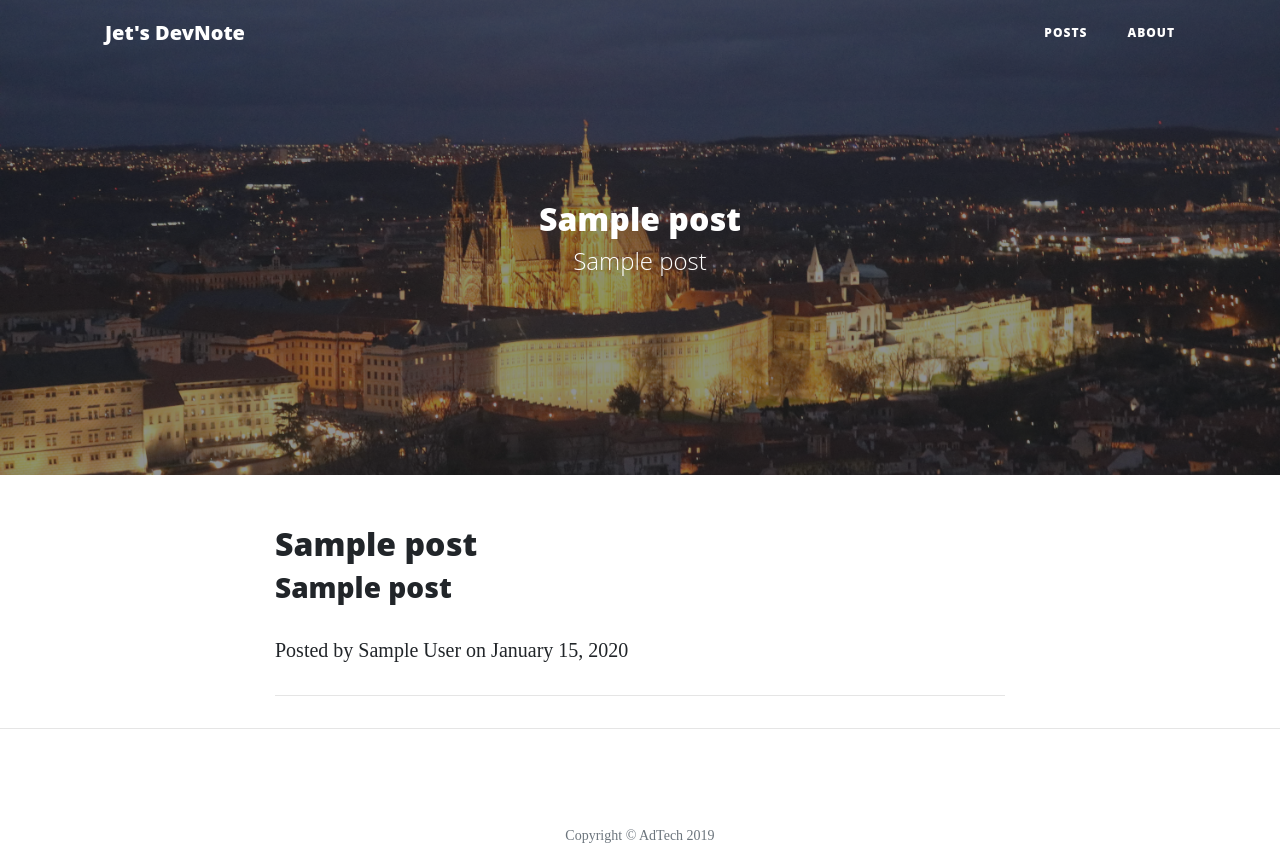
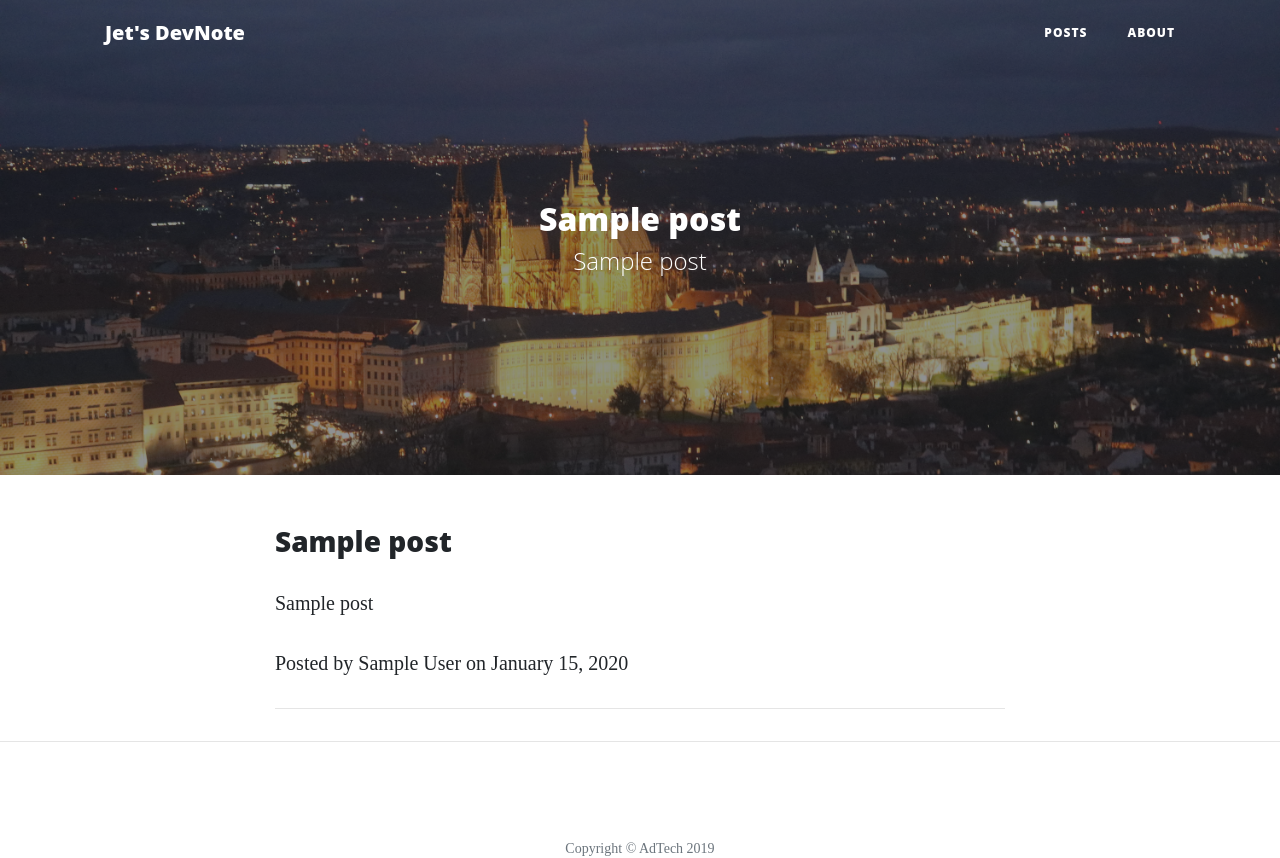
Before and after one commit to ADJet1437/JetBlog, a Flask app: page / in a window 1280 px wide. Shown: the top 858 px of the page. Run offline with Flask 2, Linux system fonts and the light colour scheme; tables that the repository leaves empty hold one stand-in row (values such as "Sample post"); parts of the project's set-up code (start-up, migrations or seed data) failed here and were passed over; some libraries are stand-ins or nearby versions.

Commit message:
Tweak font size on frontend

```diff
--- a/templates/index.html
+++ b/templates/index.html
@@ -63,12 +63,12 @@
         {% for post in posts %}
         <div class="post-content" id="{{ post.id }}" >
           <a href="{{ url_for('post_page.post', post_id=post.id) }}">
-            <h2 class="post-title">
+            <h3 class="post-title">
               {{ post.title }}
-            </h2>
-            <h3 class="post-subtitle">
+            </h3>
+            <p class="post-subtitle">
               {{ post.subtitle }}
-            </h3>
+            </p>
           </a>
           <p class="post-meta">Posted by
             {{ post.author }}
```
